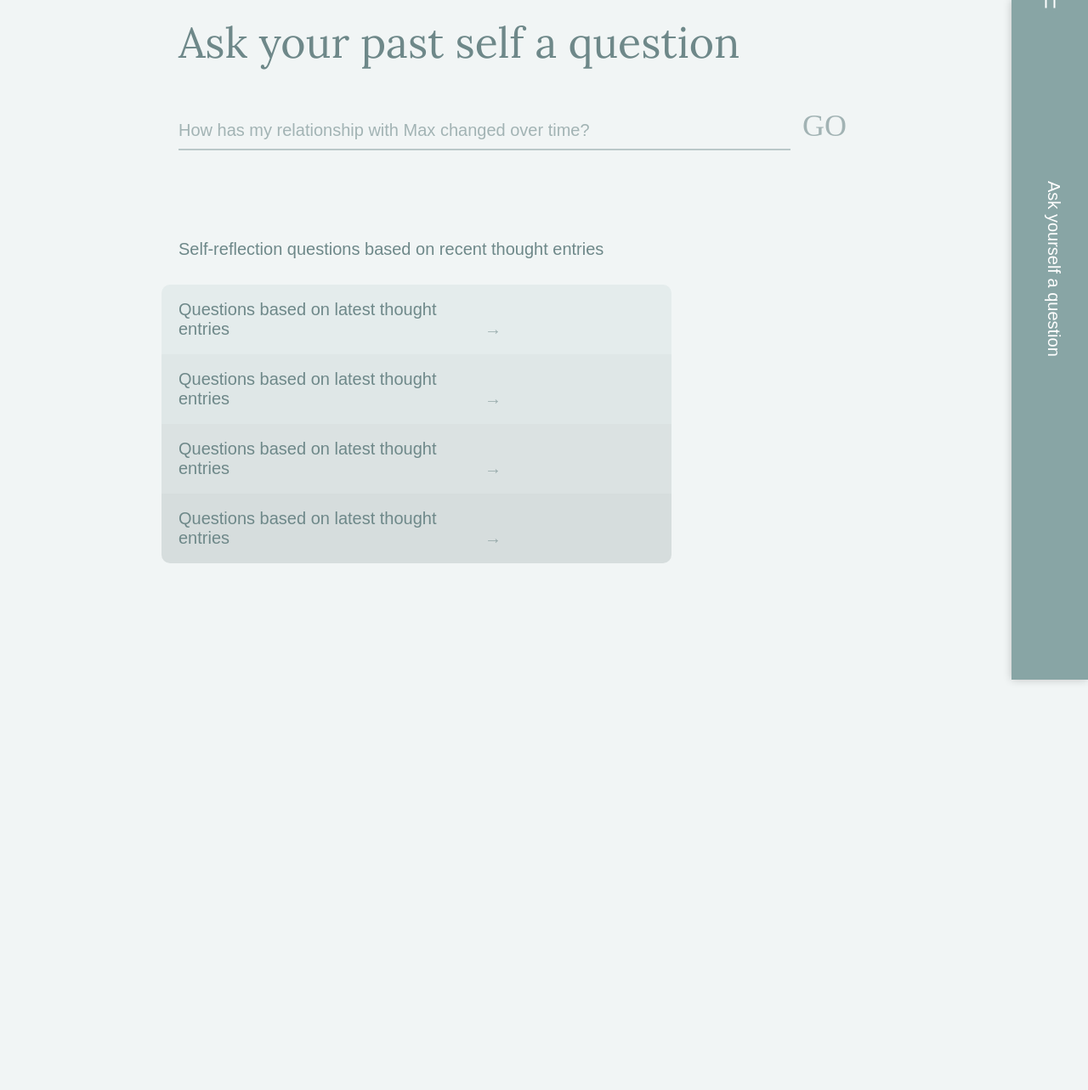
After one commit to goku792002/yash-karan, a Flask app: page /thoughtQuestion in a window 1280 px wide. The commit adds this page. Shown: the whole page at 85% size. Run offline with Flask 3, Linux system fonts and the light colour scheme; some libraries are stand-ins or nearby versions; some web fonts are replaced.

Commit message:
thoughtQuestion static design done

```diff
--- a/app.py
+++ b/app.py
@@ -33,5 +33,9 @@ def random_thought():
 def calendar_page():
     return render_template('calendar.html')
 
+@app.route('/thoughtQuestion')
+def thoughtQuestion():
+    return render_template('thoughtQuestion.html')
+
 if __name__ == '__main__':
     app.run(debug=True)
--- a/static/css/styles.css
+++ b/static/css/styles.css
@@ -22,6 +22,15 @@
     font-weight: normal;
     font-style: normal;
 }
+
+/* For suggested questions */
+@font-face {
+    font-family: 'GT-America-Extended-Thin-Trial';
+    src: url('../fonts/GT-America-Extended-Thin-Trial.otf') format('woff2');
+    font-weight: normal;
+    font-style: normal;
+}
+
 
 @font-face {
     font-family: 'Lora';
@@ -96,7 +105,7 @@ body{
 }
 
 .medium-headline-regular {
-    font-family: 'GT-America-Exp-Thin-Trial', sans-serif;
+    font-family: 'GT-America-Extended-Thin-Trial', sans-serif;
     color: #ffffff;
     font-size: 20px;
 }
@@ -291,7 +300,11 @@ body{
 }
 
 
-
+.pageLink {
+    text-decoration: none;
+    writing-mode: vertical-rl;
+    /* display: block; */
+}
 
 #sidebar {
     position: fixed;
@@ -307,9 +320,7 @@ body{
 }
 
 #sidebar.expanded {
-    /* width: 200px;  */
-    /* width: calc(90px + 3 * 200px); */
-    width:auto;
+    width: calc(90px + 3 * 160px);
     display: flex;
 }
 
@@ -328,7 +339,6 @@ body{
     cursor: pointer;
     writing-mode: vertical-rl;
     transform: rotate(360deg);
-
 }
 
 
@@ -368,9 +378,14 @@ body{
 }
 
 /* Expanded categories (not including the default) */
-#sidebar.expanded .category:not(.default) {
+#sidebar.expanded .category:not(.default):not(.placeholder) {
     flex:1;
     width: 75px;
+}
+
+#sidebar.expanded .category[data-category="placeholder"] {
+    background-color: #88A5A5;
+    width: 150px !important;
 }
 
 #sidebar > .category.fixed {
@@ -385,11 +400,6 @@ body{
     padding-right: 40px;
 }
 
-/* Style for the category text to start horizontal */
-/* .category > span {
-    writing-mode: vertical-lr;
-    transform:  rotate(180deg);
-} */
 
 .category[data-category="thought-question"] {
     background-color: #88A5A5;
@@ -406,3 +416,81 @@ body{
 .category[data-category="homePage"] {
     background-color: #485A5C;
 }
+
+/* Styles for the thoughtQuestions.html container */
+
+.questionContainer {
+    width: 75%;
+    padding-bottom:600px;
+    padding-left: 100px;
+    padding-top: 200px;
+    text-align:left;
+    justify-content:left;
+}
+
+#user_query {
+    width: 75%;
+    margin-top:50px;
+    border: none;
+    border-bottom: 2px solid black;
+    border-color: #BAC8C9;
+    font-size: 20px;
+    padding: 10px 0px;
+    margin-bottom: 10px;
+    outline: none;
+    background: transparent;
+    color:#6E8889;
+}
+
+#user_query::placeholder {
+    color: #6E8889;
+    opacity: 0.6;
+}
+
+#user_query:focus {
+    border-bottom: 2px solid black; /* Changes the bottom border on focus */
+}
+
+.reflect-btn {
+    background:none;
+    border: none;
+    color: #6E8889;
+    opacity: 0.6;
+    /* padding-top: 20px !important; */
+    padding-left: 10px;
+    text-align: left;
+    text-decoration: none;
+}
+
+.reflect-btn:hover {
+    color: #485A5C;
+    transition: 0.5s;
+}
+
+.question-list {
+    margin-left: -80px;
+    padding-top: 75px;
+    visibility: visible;
+}
+
+.prompQuestion {
+    margin-left: 40px;
+    list-style-type: none;
+    padding-top: 18px;
+    padding-bottom: 18px;
+    padding-left: 20px;
+}
+
+.li-container {
+    margin-top: 30px;
+    transform:translateX(-20px);
+    width:64%;
+
+}
+
+li::after {
+    content: '\2192'; /* Unicode for right arrow */
+    margin-left: 300px; /* Spacing between text and arrow */
+    font-weight:lighter;
+    opacity: 0.6;
+}
--- a/templates/calendar.html
+++ b/templates/calendar.html
@@ -5,6 +5,7 @@
     <meta name="viewport" content="width=device-width, initial-scale=1.0">
     <title>Thought Timeline Calendar</title>
     <link rel="stylesheet" type="text/css" href="{{ url_for('static', filename='css/calendar.css') }}">
+    <script src="{{ url_for('static', filename='js/calendar.js') }}" type="module"></script>
 
 </head>
 <body>
--- /dev/null
+++ b/templates/thoughtQuestion.html
@@ -0,0 +1,51 @@
+<!DOCTYPE html>
+<html lang="en" dir="ltr" style="background-color: #F1F5F5;">
+
+<head>
+    <meta charset="utf-8">
+    <title>thoughtQuestion</title>
+    <link rel="stylesheet" type="text/css" href="{{ url_for('static', filename='css/styles.css') }}">
+    <script src="https://cdn.jsdelivr.net/npm/gsap@3.12.5/dist/gsap.min.js"></script>
+</head>
+<body>
+    <!-- Sidebar with categories -->
+    <div id="sidebar" class="collapsed">
+        <!-- Discover yourself Sidebar -->
+        <div id="discover-bar" class="category default" style="background-color: #88A5A5;">
+            <img src="{{ url_for('static', filename='icons/mdi_hamburger-menu.png') }}" alt="weekly thoughts icon" class="menu-icon">
+            <span class ="medium-headline-regular">Ask yourself a question</span>
+        </div>
+        <div class= "category medium-headline-regular" data-category="homePage"> Home </div>
+        <div class= "category medium-headline-regular" data-category="thought-categories"> Thought Categories </div>
+        <div class= "category medium-headline-regular" data-category="thought-calendar"> Thought Calendar </div>
+        <a href="/thoughtQuestion" class="pageLink">
+            <div class= "category medium-headline-regular" data-category="placeholder"> th </div>
+            <div class= "category medium-headline-regular" data-category="thought-question"> Ask yourself a question </div>
+        </a>
+    </div>
+
+    <div class="questionContainer">
+        <form action="/ask" method="post">
+            <div>
+                <label for="user_query" class="Xlarge-headline-alt" style="color:#6E8889;">Ask your past self a question</label>
+            </div>
+            <div class = "inputContainer">
+                <input type="text" id="user_query" name="user_query" class="medium-headline-regular" placeholder="How has my relationship with Max changed over time?">
+                <input type="submit" value="GO" class="large-headline reflect-btn">
+            </div>
+        </form>
+        <ul class="medium-headline-regular question-list" style="color:#6E8889;">
+            <ul>Self-reflection questions based on recent thought entries</ul>
+            <div class = 'li-container'>
+                <li class="prompQuestion" style="background-color: #E4ECEC; border-top-left-radius: 10px; border-top-right-radius: 10px;">Questions based on latest thought entries</li>
+                <li class="prompQuestion" style="background-color: #DFE7E7;">Questions based on latest thought entries</li>
+                <li class="prompQuestion" style="background-color: #DBE2E2;">Questions based on latest thought entries</li>
+                <li class="prompQuestion" style="background-color: #D6DDDD; border-bottom-left-radius: 10px; border-bottom-right-radius: 10px;">Questions based on latest thought entries</li>
+
+            </div>
+        </ul>
+    </div>
+
+    <script src="{{ url_for('static', filename='js/landingPage.js') }}" type="module"></script>
+</body>
+</html>
```
Also changed, not shown: templates/index.html (deleted, +0 -15 lines), templates/landingPage.html (+4 -5 lines), 1 other file.
